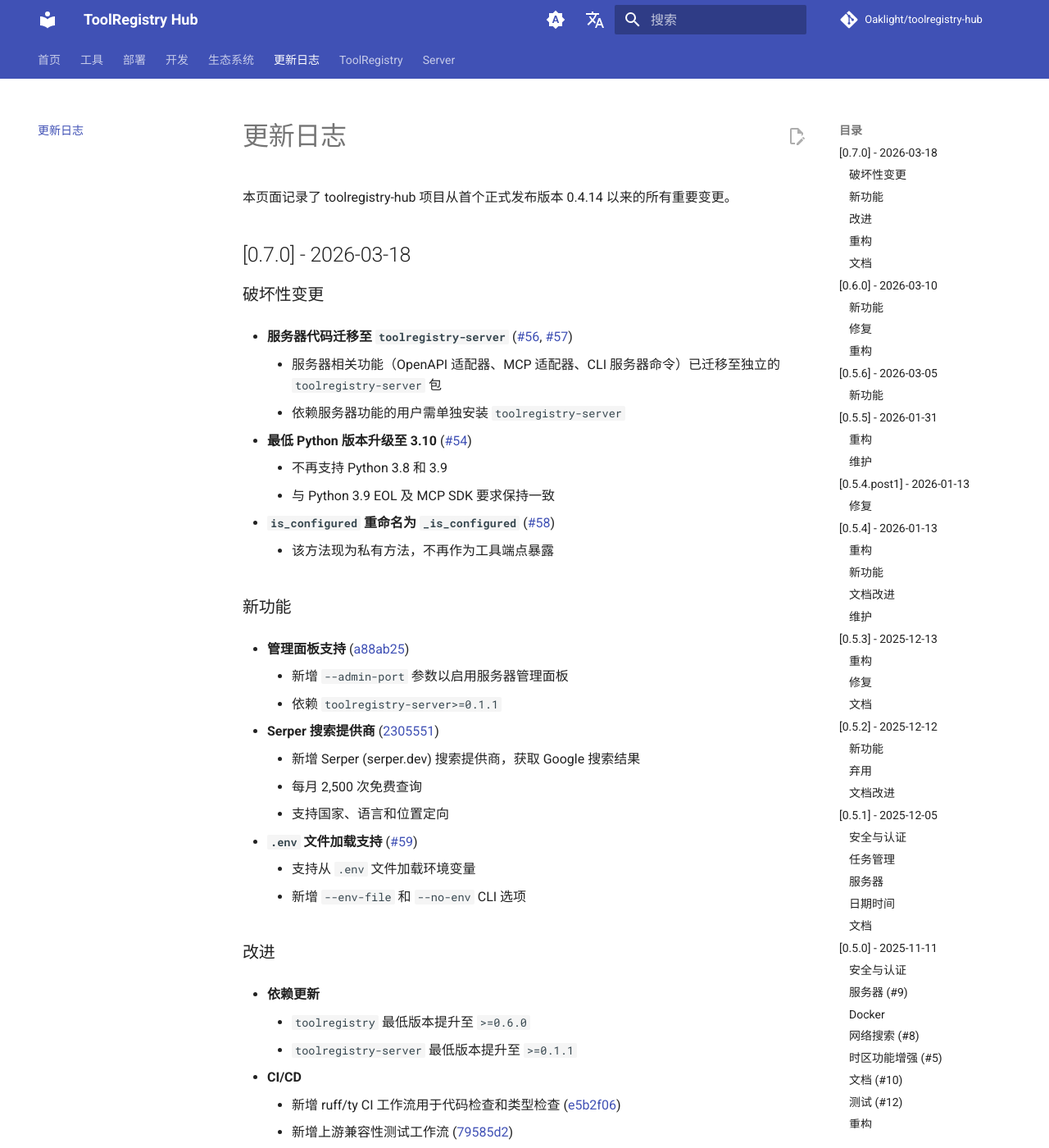
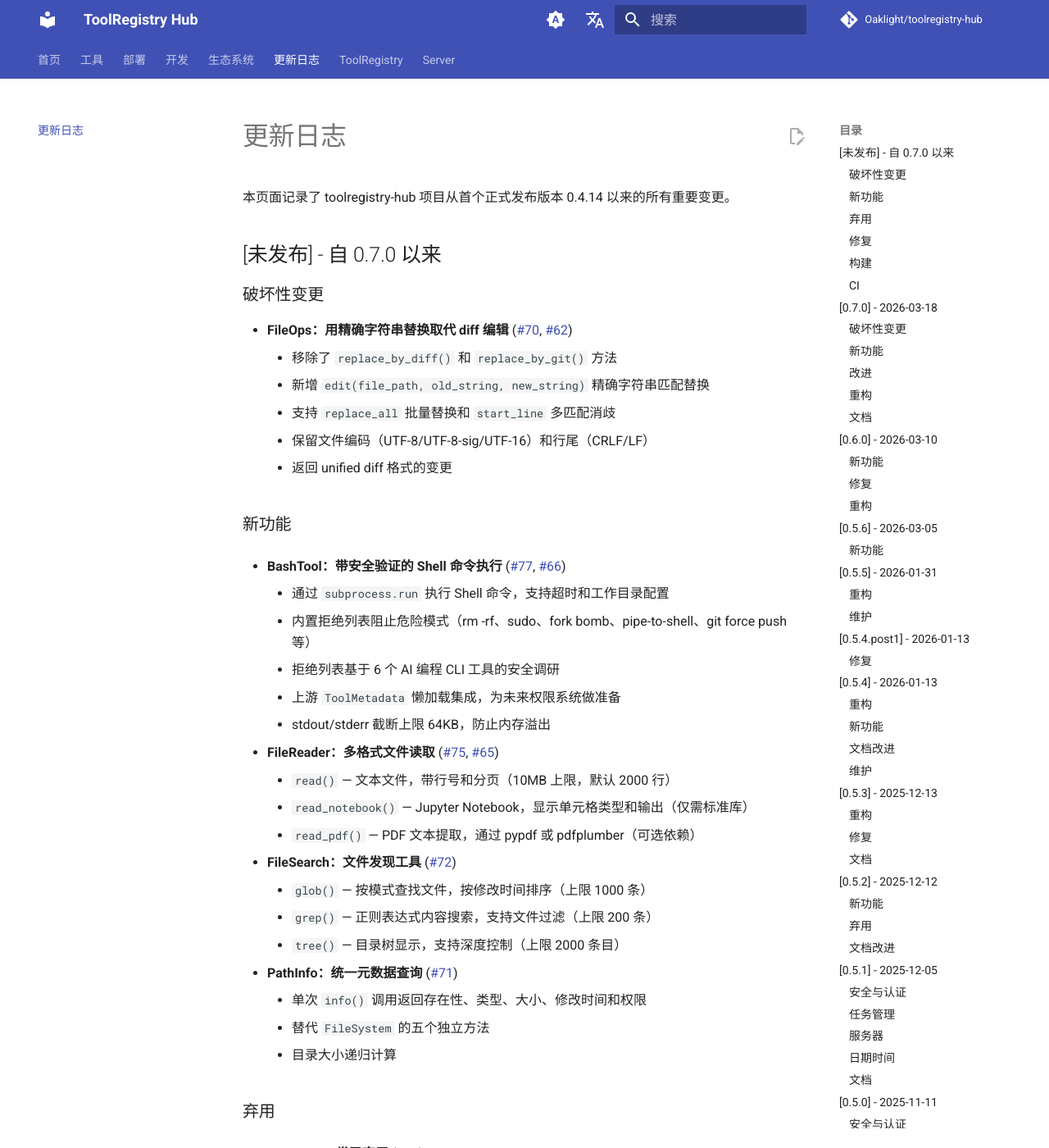
Before and after one commit to Oaklight/toolregistry-hub, an MkDocs documentation site: the page built from docs/changelog.md, in a window 1280 px wide and 1400 px high. Shown: the whole window at 82% size. Built offline with MkDocs 1.6.1 and Material for MkDocs 9.7.7, drawn with Linux system fonts in a browser that asks for light colours; comment, search, counter and statistics services are not loaded; some of the changed text lies outside the part shown.

Commit message:
docs: add FileReader, FileSearch, PathInfo docs; update changelog and deprecation notices

```diff
--- a/docs/changelog.md
+++ b/docs/changelog.md
@@ -9,6 +9,65 @@
 # 更新日志
 
 本页面记录了 toolregistry-hub 项目从首个正式发布版本 0.4.14 以来的所有重要变更。
+
+## [未发布] - 自 0.7.0 以来
+
+### 破坏性变更
+
+- **FileOps：用精确字符串替换取代 diff 编辑** ([#70](https://github.com/Oaklight/toolregistry-hub/pull/70), [#62](https://github.com/Oaklight/toolregistry-hub/issues/62))
+    - 移除了 `replace_by_diff()` 和 `replace_by_git()` 方法
+    - 新增 `edit(file_path, old_string, new_string)` 精确字符串匹配替换
+    - 支持 `replace_all` 批量替换和 `start_line` 多匹配消歧
+    - 保留文件编码（UTF-8/UTF-8-sig/UTF-16）和行尾（CRLF/LF）
+    - 返回 unified diff 格式的变更
+
+### 新功能
+
+- **BashTool：带安全验证的 Shell 命令执行** ([#77](https://github.com/Oaklight/toolregistry-hub/pull/77), [#66](https://github.com/Oaklight/toolregistry-hub/issues/66))
+    - 通过 `subprocess.run` 执行 Shell 命令，支持超时和工作目录配置
+    - 内置拒绝列表阻止危险模式（rm -rf、sudo、fork bomb、pipe-to-shell、git force push 等）
+    - 拒绝列表基于 6 个 AI 编程 CLI 工具的安全调研
+    - 上游 `ToolMetadata` 懒加载集成，为未来权限系统做准备
+    - stdout/stderr 截断上限 64KB，防止内存溢出
+
+- **FileReader：多格式文件读取** ([#75](https://github.com/Oaklight/toolregistry-hub/pull/75), [#65](https://github.com/Oaklight/toolregistry-hub/issues/65))
+    - `read()` — 文本文件，带行号和分页（10MB 上限，默认 2000 行）
+    - `read_notebook()` — Jupyter Notebook，显示单元格类型和输出（仅需标准库）
+    - `read_pdf()` — PDF 文本提取，通过 pypdf 或 pdfplumber（可选依赖）
+
+- **FileSearch：文件发现工具** ([#72](https://github.com/Oaklight/toolregistry-hub/pull/72))
+    - `glob()` — 按模式查找文件，按修改时间排序（上限 1000 条）
+    - `grep()` — 正则表达式内容搜索，支持文件过滤（上限 200 条）
+    - `tree()` — 目录树显示，支持深度控制（上限 2000 条目）
+
+- **PathInfo：统一元数据查询** ([#71](https://github.com/Oaklight/toolregistry-hub/pull/71))
+    - 单次 `info()` 调用返回存在性、类型、大小、修改时间和权限
+    - 替代 `FileSystem` 的五个独立方法
+    - 目录大小递归计算
+
+### 弃用
+
+- **FileSystem 类已弃用** ([#76](https://github.com/Oaklight/toolregistry-hub/pull/76))
+    - 由 PathInfo（元数据）、FileSearch（发现）和 FileReader（读取）替代
+    - 所有方法发出 `DeprecationWarning` 并附带迁移指引
+    - 将在未来的主版本中移除
+
+- **FileOps 旧方法已弃用** ([#76](https://github.com/Oaklight/toolregistry-hub/pull/76))
+    - `read_file()` → 请使用 `FileReader.read()`
+    - `write_file()` → 修改文件请使用 `FileOps.edit()`
+
+### 修复
+
+- **tool_config.py ty 类型检查错误** ([5890365](https://github.com/Oaklight/toolregistry-hub/commit/5890365))
+    - 修复 ty 0.0.23 与 0.0.27 之间的字典类型收窄问题
+
+### 构建
+
+- `toolregistry-server` 最低版本提升至 `>=0.1.2`，修复 MCP 参数验证问题
+
+### CI
+
+- 增强上游兼容性测试，覆盖 `toolregistry-server`
 
 ## [0.7.0] - 2026-03-18
 
--- a/mkdocs.yml
+++ b/mkdocs.yml
@@ -104,7 +104,10 @@
           - 日期时间工具: tools/datetime.md
       - 文件管理:
           - 文件操作: tools/file_ops.md
-          - 文件系统: tools/filesystem.md
+          - 文件读取: tools/file_reader.md
+          - 文件搜索: tools/file_search.md
+          - 路径信息: tools/path_info.md
+          - 文件系统（已弃用）: tools/filesystem.md
       - 网络工具:
           - 网页获取工具: tools/websearch/web_fetch_tool.md
           - 网络搜索工具:
```
Also changed, not shown: docs/server.md (+20 -1 lines), docs/tools/file_reader.md (added, +115 -0 lines), docs/tools/file_search.md (added, +112 -0 lines), docs/tools/filesystem.md (+9 -0 lines), docs/tools/index.md (+9 -2 lines), docs/tools/path_info.md (added, +68 -0 lines).
